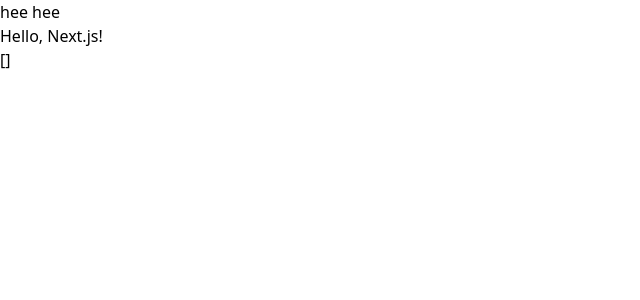
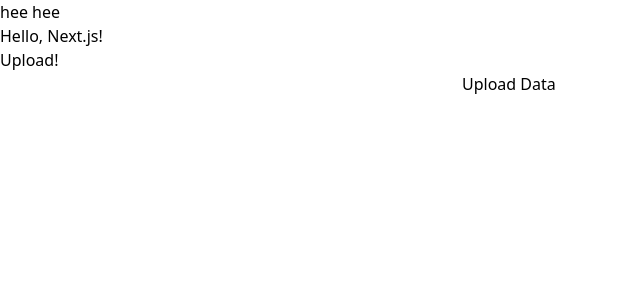
Before and after one commit to Abhishek-More/slice, a Next.js app: page / in a window 1280 px wide. Shown: the top 300 px of the page, without its empty margins (0-640 px from the left). Built offline with nearby package versions, Linux system fonts and the light colour scheme; no server answers; the database is empty.

Commit message:
Added firebase upload

```diff
--- a/components/firebaseTest.tsx
+++ b/components/firebaseTest.tsx
@@ -20,25 +20,11 @@
 const firestore = getFirestore(app);
 
 export default function FirebaseTest() {
-  const [data, setData] = useState([] as YourDocument[]);
+  const [data, setData] = useState();
 
   useEffect(() => {
-    // const fetchData = async () => {
-    //   try {
-    //     const snapshot = await getDocs(collection(firestore, 'test'));
-    //     const newData = snapshot.docs.map((doc) => ({
-    //       id: doc.id,
-    //       ...doc.data(),
-    //     })) as YourDocument[];
-    //     setData(newData);
-    //     console.log(newData)
-    //   } catch (error) {
-    //     console.error('Error fetching data:', error);
-    //   }
-    // };
-
-    // fetchData();
     const unsub = onSnapshot(doc(firestore, "test", "yes"), (doc) => {
+      //setData(doc.data());
       console.log("Current data: ", doc.data());
   });
   }, []);
--- /dev/null
+++ b/components/firebaseTestUpload.tsx
@@ -0,0 +1,43 @@
+import { useEffect, useState } from 'react';
+import { getFirestore, collection, getDocs, doc, onSnapshot, setDoc } from 'firebase/firestore';
+import { initializeApp } from 'firebase/app';
+
+const firebaseConfig = {
+  apiKey: process.env.NEXT_PUBLIC_FIREBASE_API_KEY,
+  authDomain: process.env.NEXT_PUBLIC_FIREBASE_AUTH_DOMAIN,
+  projectId: process.env.NEXT_PUBLIC_FIREBASE_PROJECT_ID,
+  storageBucket: process.env.NEXT_PUBLIC_FIREBASE_STORAGE_BUCKET,
+  messagingSenderId: process.env.NEXT_PUBLIC_FIREBASE_MESSAGING_SENDER_ID,
+  appId: process.env.NEXT_PUBLIC_FIREBASE_APP_ID,
+};
+
+const app = initializeApp(firebaseConfig);
+const firestore = getFirestore(app);
+
+
+
+export default function FirebaseTestUpload() {
+    const [val, setVal] = useState<string>();
+    const [name, setName] = useState<string>();
+
+    const addData = async () => {
+        try {
+        await setDoc(doc(firestore, "test", "yes"), {
+            name: name,
+            value: val,
+        });
+        console.log('Document successfully written!');
+        } catch (error) {
+        console.error('Error writing document: ', error);
+        }
+    };
+
+    return (
+      <div>
+        <h1>Upload!</h1>
+        <input type="text" onChange={(e) => setName(e.target.value)}></input>
+        <input type="text" onChange={(e) => setVal(e.target.value)}></input>
+        <button onClick={addData}>Upload Data</button>
+      </div>
+    );
+  }
--- a/pages/index.tsx
+++ b/pages/index.tsx
@@ -1,5 +1,6 @@
 
 import FirebaseTest from "@/components/firebaseTest"
+import FirebaseTestUpload from "@/components/firebaseTestUpload"
 
 export default function Home()
 {
@@ -7,6 +8,7 @@
     <div>
       <p>hee hee</p>
       <FirebaseTest />
+      <FirebaseTestUpload />
     </div>
   )
 }
```
